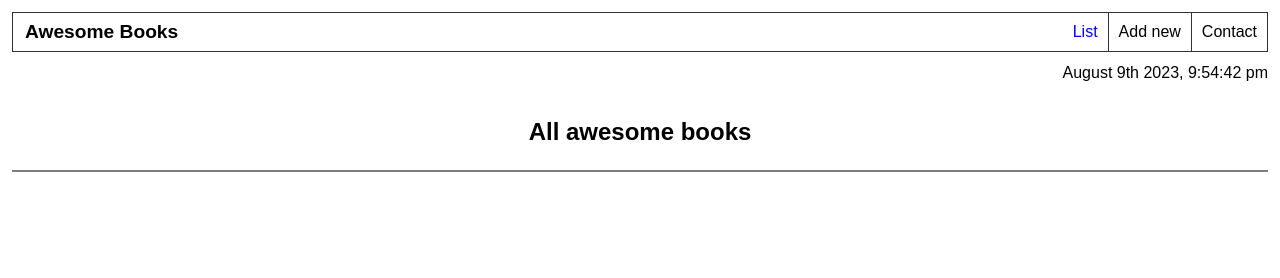
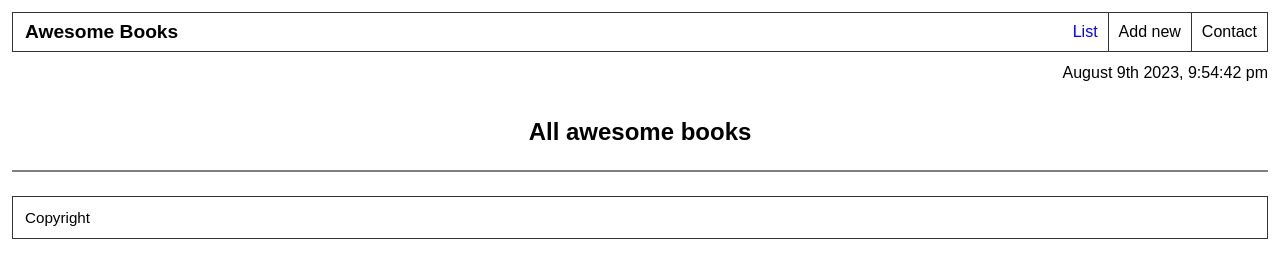
Before and after one commit to sagieramos/Awesome-books, a plain HTML site: page index.html in a window 1280 px wide. Drawn offline with Linux system fonts and the light colour scheme.

Commit message:
Added footer

```diff
--- a/css/style.css
+++ b/css/style.css
@@ -137,6 +137,18 @@ input {
   display: flex;
 }
 
+footer {
+  bottom: 12px;
+  padding: 12px;
+  margin: 12px;
+  border: 1px solid #333;
+}
+
+.copyright {
+  font-size: .95rem;
+  font-weight: 500;
+}
+
 .nav-link {
   padding: 10px;
   list-style: none;
--- a/index.html
+++ b/index.html
@@ -46,8 +46,11 @@
                 </ul>
             </article>
         </section>
+    </section>
 
-    </section>
+    <footer>
+        <h2 class="copyright">Copyright</h2>
+    </footer>
 
 </body>
 <script type="module" src="./js/app.js"></script>
```
